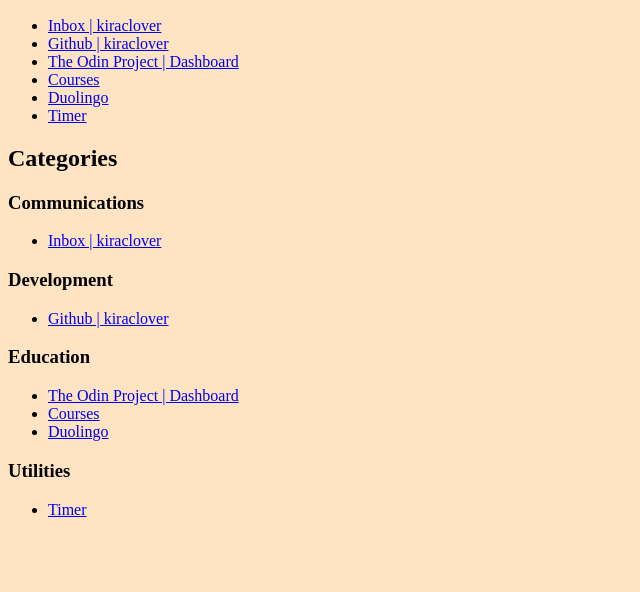
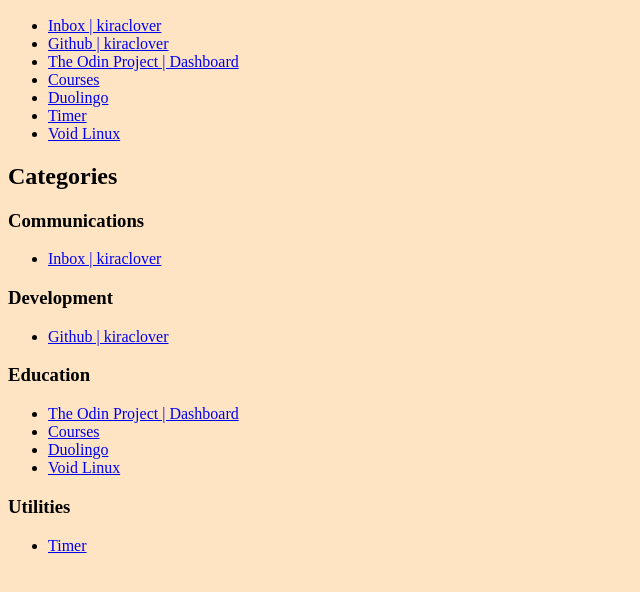
Before and after one commit to kiraclover/startpage, a plain HTML site: page index.html in a window 1280 px wide. Shown: the part 110-702 px from the top of the page, without its empty margins (0-640 px from the left). Drawn offline with Linux system fonts and the light colour scheme.

Commit message:
Add voidlinux.org

```diff
--- a/index.html
+++ b/index.html
@@ -16,6 +16,7 @@
             <li><a href="https://www.youssefelbadaoui.com/school">Courses</a></li>
             <li><a href="https://www.duolingo.com/learn">Duolingo</a></li>
             <li><a href="https://duckduckgo.com/?t=ffab&q=timer&ia=answer">Timer</a></li>
+            <li><a href="https://voidlinux.org">Void Linux</a></li>
         </ul>
         <h2>Categories</h2>
         <h3>Communications</h3>
@@ -31,6 +32,7 @@
             <li><a href="https://www.theodinproject.com/dashboard">The Odin Project | Dashboard</a></li>
             <li><a href="https://www.youssefelbadaoui.com/school">Courses</a></li>
             <li><a href="https://www.duolingo.com/learn">Duolingo</a></li>
+            <li><a href="https://voidlinux.org">Void Linux</a></li>
         </ul>
         <h3>Utilities</h3>
         <ul>
```
